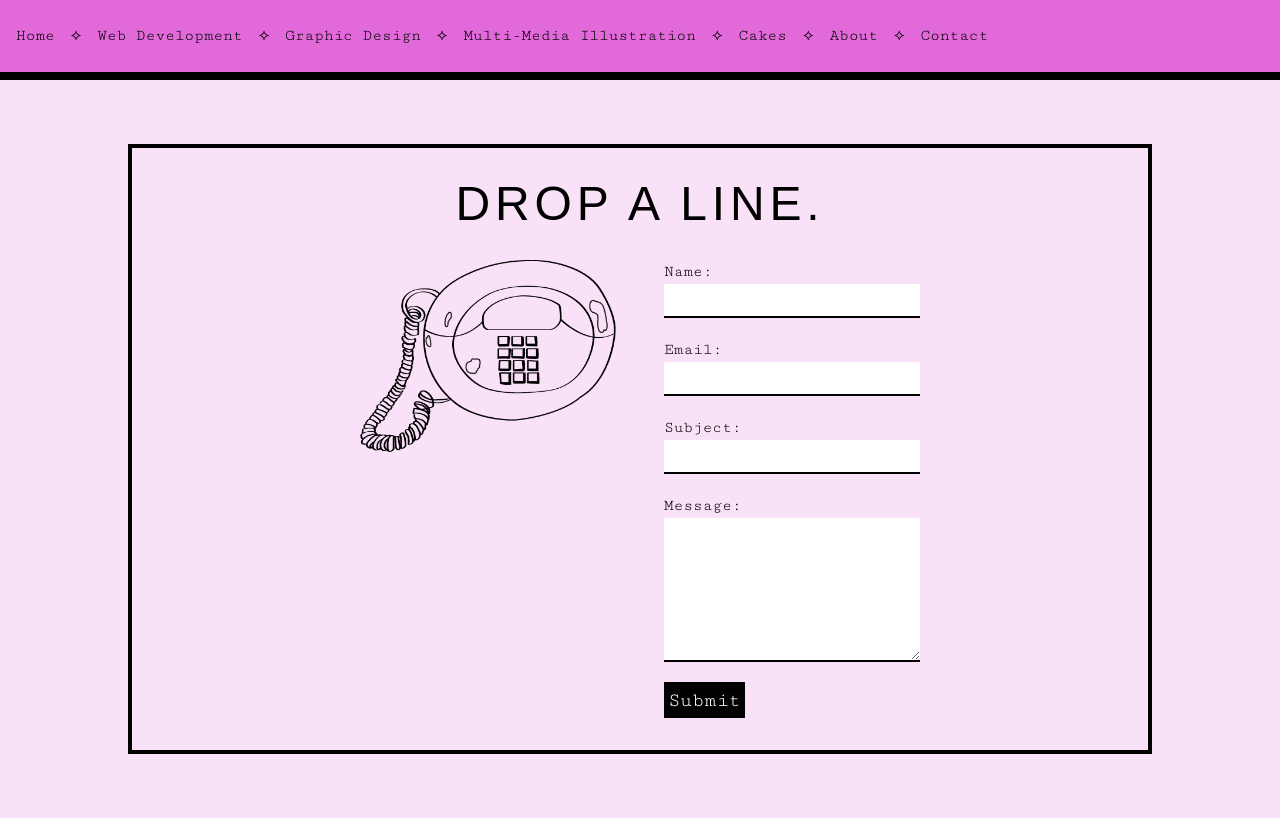
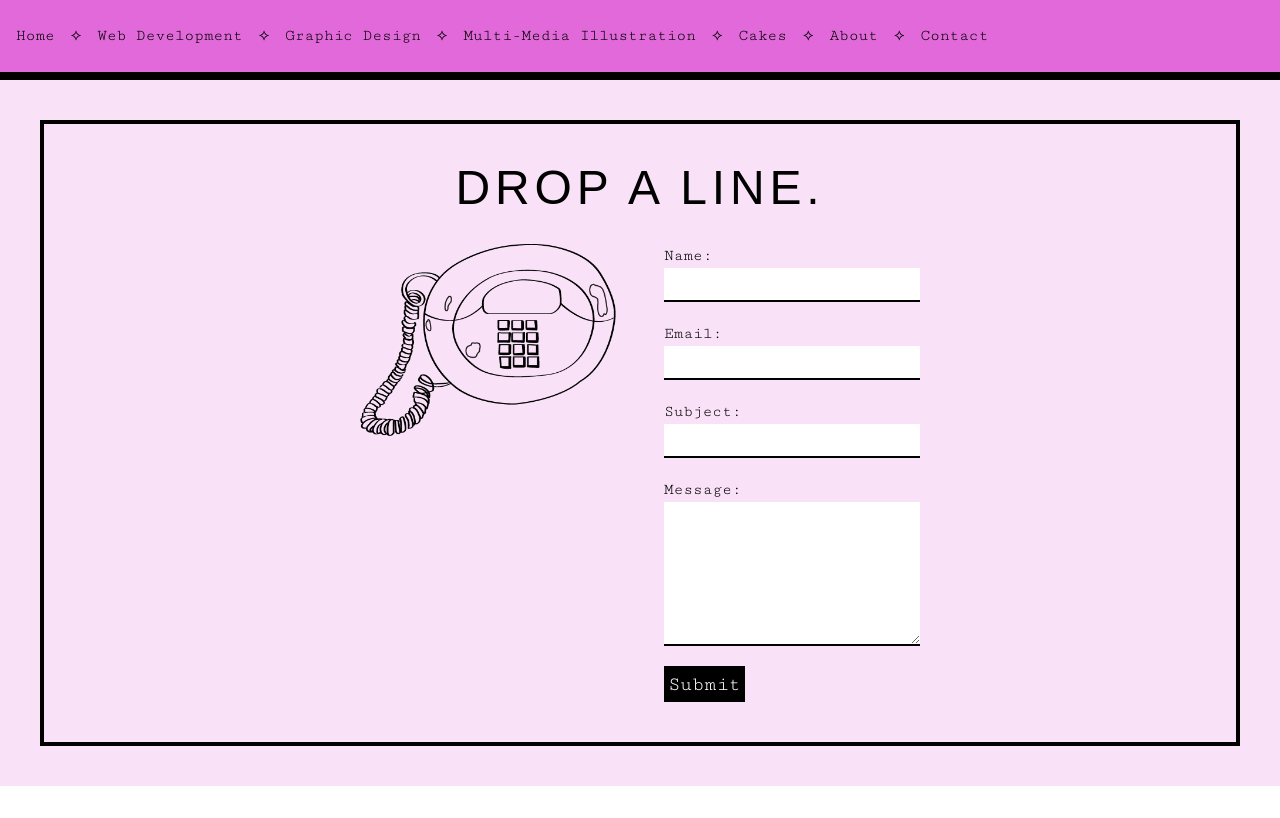
Before and after one commit to buntyalexandra/my-portfolio, a Next.js app: page /contact in a window 1280 px wide. Built offline with nearby package versions, Linux system fonts and the light colour scheme; a web font is replaced by a local one.

Commit message:
fixed image files

```diff
--- a/app/contact/page.tsx
+++ b/app/contact/page.tsx
@@ -7,8 +7,8 @@ const oi = Oi({ weight: "400", subsets: ["latin"] });
 
 export default function Contact() {
   return (
-    <div className="h-fit bg-pink-100 pr-32 pl-32 pt-16 pb-16">
-      <div className="border-black border-4 h-fit p-8 flex flex-col items-center">
+    <div className="h-full bg-pink-100 p-6 lg:h-full lg:p-10">
+      <div className="border-black border-4 p-6 w-full lg:p-10">
         <div className={oi.className}>
           <h1 className="text-black text-center text-5xl pb-8 tracking-widest">
             DROP A LINE.
```
